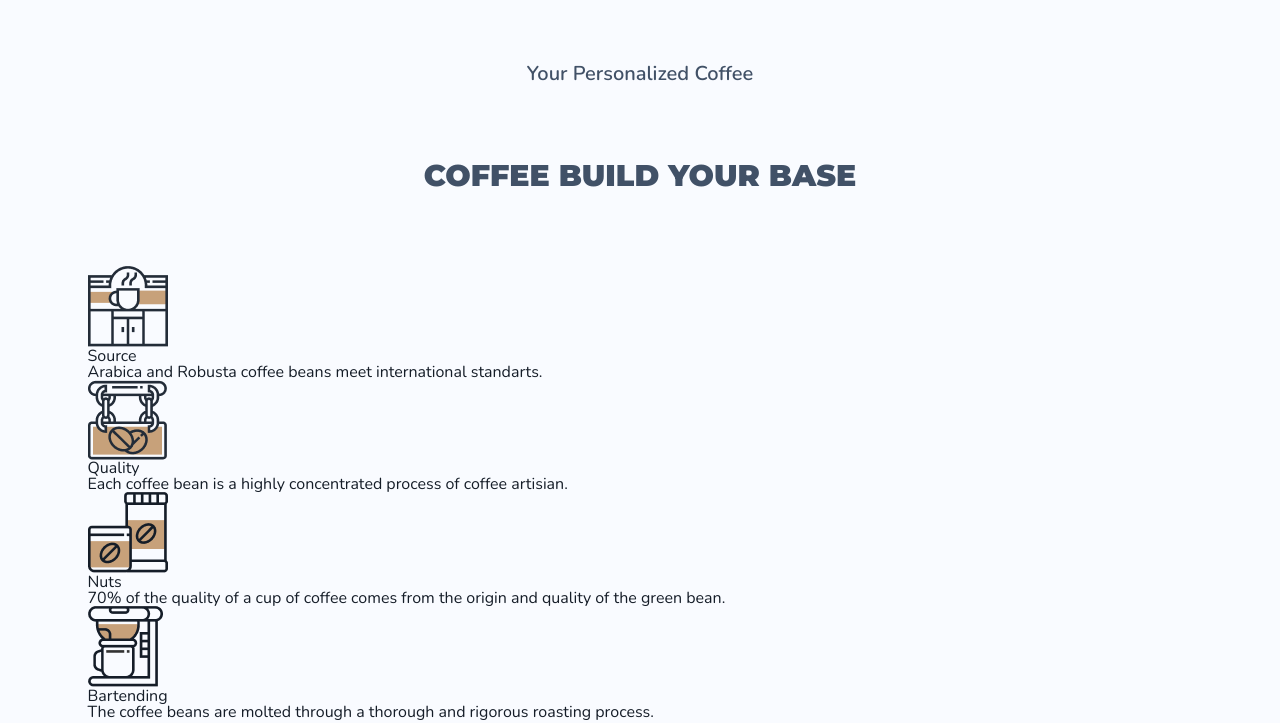
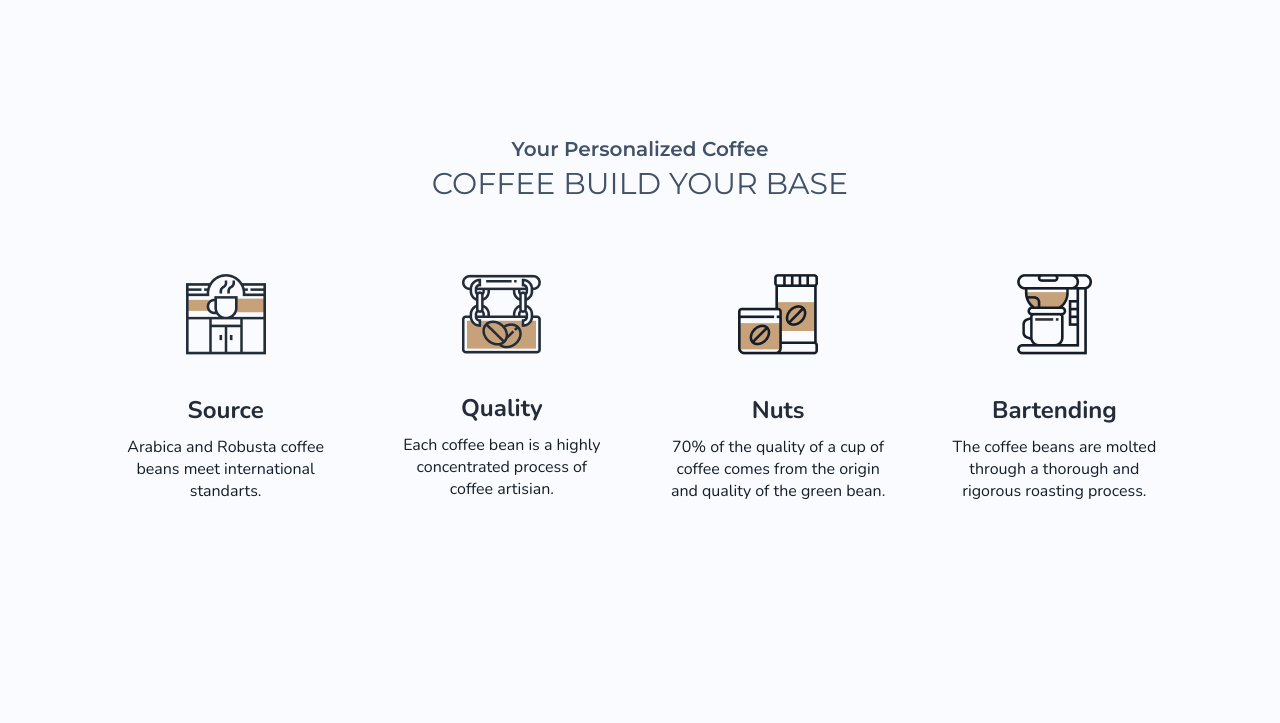
Before and after one commit to matiz86/Coffee-page-TEST, a plain HTML site: page index.html in a window 1280 px wide. Shown: the part 738-1461 px from the top of the page. After the commit the page ends 1365 px from the top, so only its background shows below. Drawn offline with nearby package versions, Linux system fonts and the light colour scheme.

Commit message:
update main section

```diff
--- a/styles/header.css
+++ b/styles/header.css
@@ -11,10 +11,6 @@
   align-items: center;
   justify-content: space-between;
 }
-
-.header__logo {}
-
-.logo__img {}
 
 .header__burger {
   display: block;
@@ -76,7 +72,8 @@
   transition: all 0.3s ease-in-out;
   z-index: 4;
 }
-.menu.active{
+
+.menu.active {
   right: 0;
   transition: all 0.3s ease-in-out;
 }
@@ -97,7 +94,8 @@
   transition: all 0.3s ease-in-out;
   text-transform: uppercase;
 }
-.menu__link:hover{
+
+.menu__link:hover {
   line-height: 24px;
   font-weight: 700;
 }
--- a/styles/main.css
+++ b/styles/main.css
@@ -10,7 +10,6 @@
   background-size: auto;
   position: relative;
 }
-
 
 .home__title {
   font-family: 'Montserrat', sans-serif;
@@ -28,32 +27,39 @@
   color: #fff;
 }
 
-.base {}
+.base {
+  margin-bottom: 125px;
+}
 
-.base__inner {}
+.base__row {
+  display: flex;
+}
 
-.block__title {}
+.base__column {
+  display: flex;
+  padding: 0 30px;
+  flex: 0 1 25%;
+}
 
-.block__title--base {}
+.base__item {
+  text-align: center;
+  display: flex;
+  flex-direction: column;
+}
 
+.base__image {
+  margin-bottom: 40px;
+}
 
+.base__item--title {
+  font-weight: 700;
+  font-size: 24px;
+  line-height: 28px;
+  color: #232c38;
+  margin-bottom: 12px;
+}
 
-
-
-.title {}
-
-.base__row {}
-
-.base__column {}
-
-.base__item {}
-
-.base__image {}
-
-.base__img {}
-
-.img {}
-
-.base__item--title {}
-
-.base__item--text {}
+.base__item--text {
+  flex: 1 1 auto;
+  line-height: 22px;
+}
--- a/styles/style.css
+++ b/styles/style.css
@@ -49,7 +49,7 @@ button {
   margin: 0 auto;
   padding: 0 15px;
 }
-.base__title {
+.block__title {
   font-family: 'Montserrat', sans-serif;
   text-align: center;
   margin: 75px 0;
```
